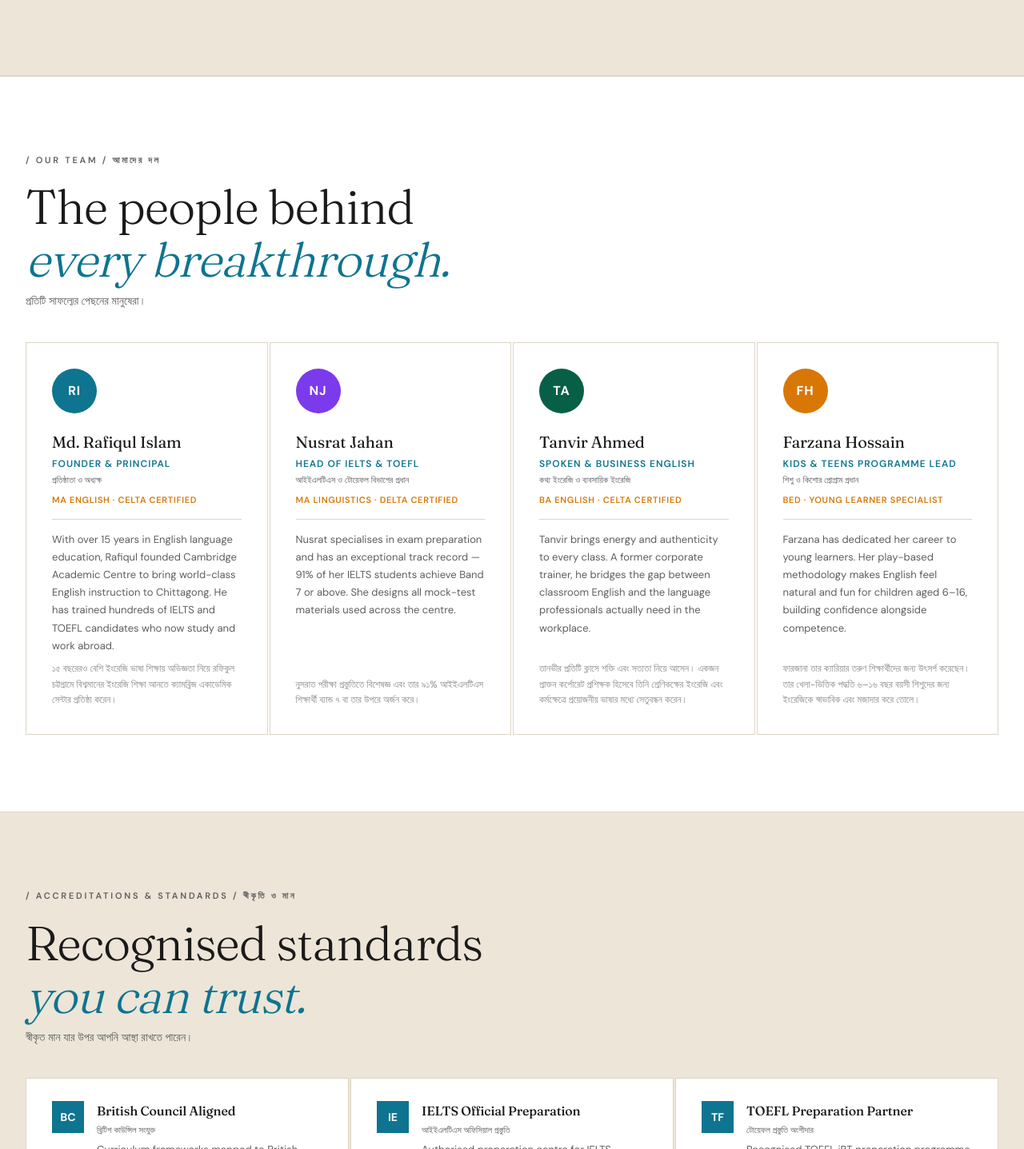
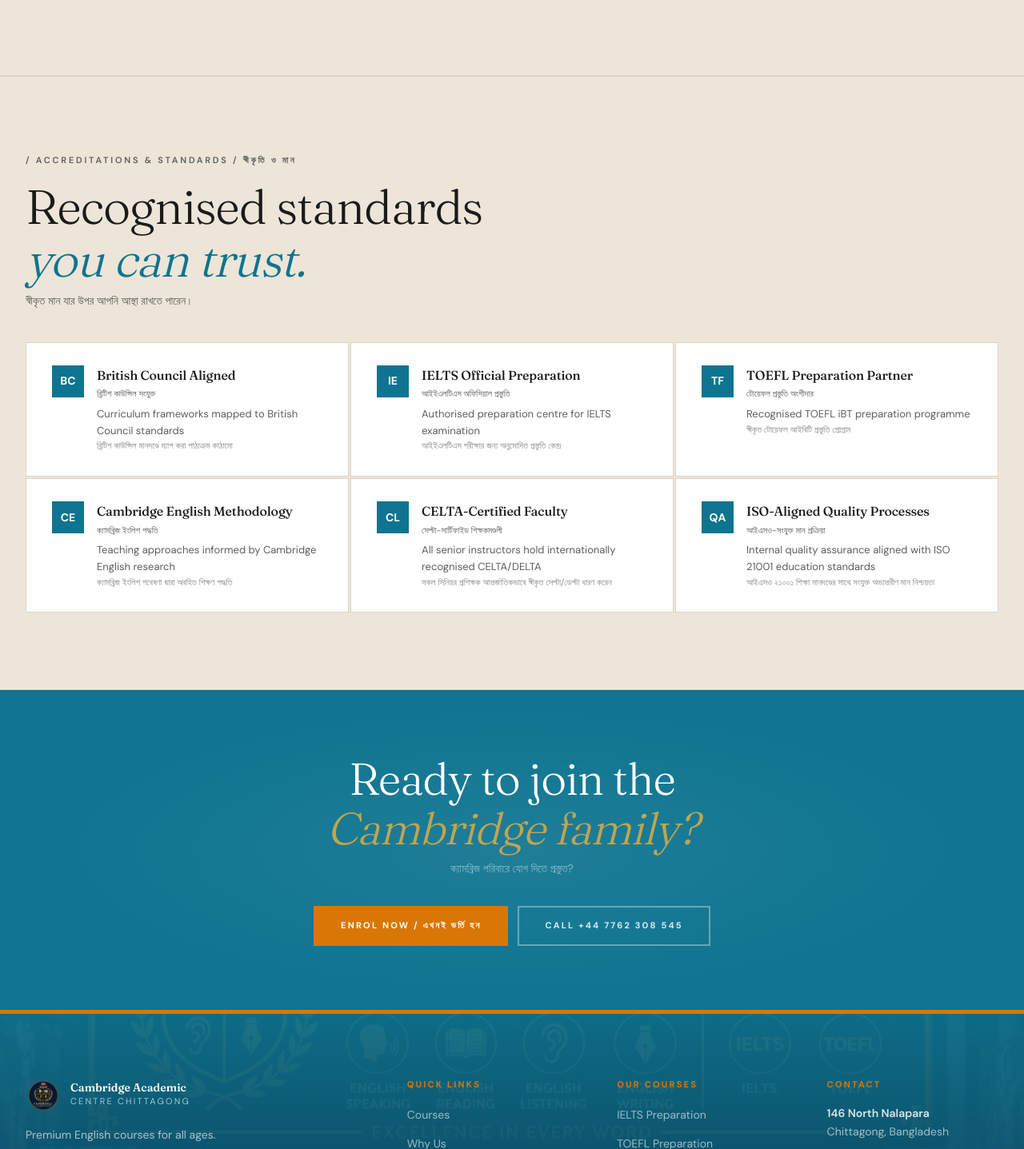
Before and after one commit to cacbd/cac, a Next.js app: page /about in a window 1280 px wide. Shown: the part 3033-4470 px from the top of the page at 80% size. Built offline with nearby package versions, Linux system fonts and the light colour scheme.

Commit message:
Update page.tsx

```diff
--- a/app/about/page.tsx
+++ b/app/about/page.tsx
@@ -41,7 +41,7 @@ const schema = {
       addressLocality: 'Chittagong',
       addressCountry: 'BD',
     },
-    telephone: '+8801818256123',
+    telephone: '+447762308545',
     url: 'https://cac.bd',
   },
 };
@@ -347,9 +347,9 @@ export default function AboutPage() {
         </section>
 
         {/* ============================================================
-            TEAM
+            TEAM — commented out, will be visible in the future
         ============================================================ */}
-        <section className={`${styles.section} ${styles.sectionWhite}`}>
+        {/* <section className={`${styles.section} ${styles.sectionWhite}`}>
           <div className="container">
             <p className={styles.sectionLabel}>/ Our Team / আমাদের দল</p>
             <h2 className={styles.sectionTitle}>
@@ -374,7 +374,7 @@ export default function AboutPage() {
               ))}
             </div>
           </div>
-        </section>
+        </section> */}
 
         {/* ============================================================
             ACCREDITATIONS
@@ -418,8 +418,8 @@ export default function AboutPage() {
               <Link href="/#contact" className="btn-primary">
                 Enrol Now / এখনই ভর্তি হন
               </Link>
-              <a href="tel:01818256123" className={styles.ctaCall}>
-                Call 01818 256 123
+              <a href="tel:+447762308545" className={styles.ctaCall}>
+                Call +44 7762 308 545
               </a>
             </div>
           </div>
```
